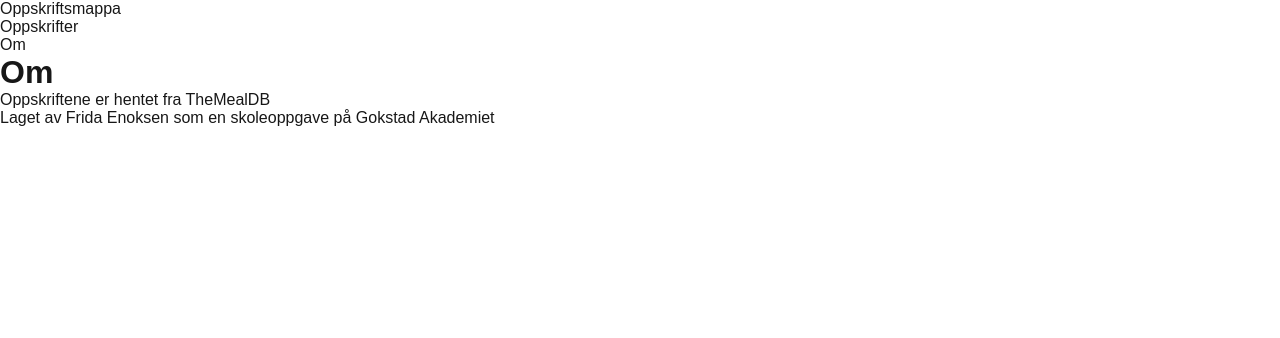
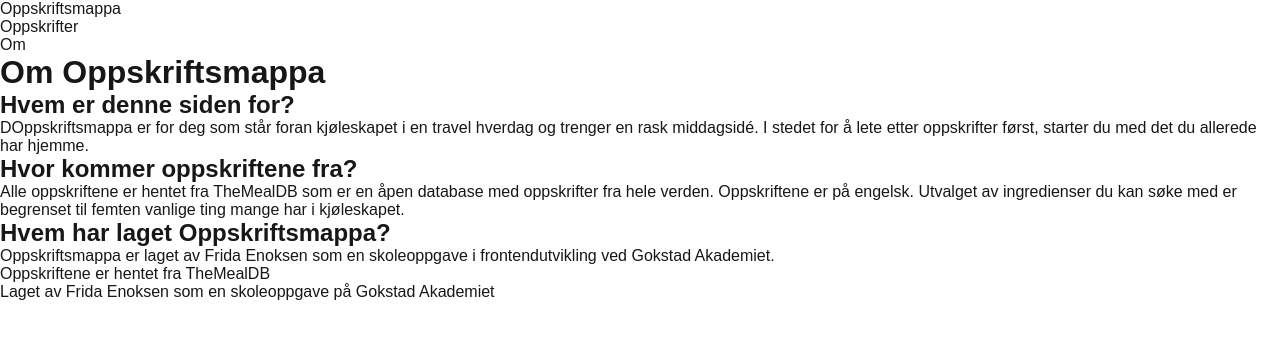
Before and after one commit to fridaenoksen-dev/oppskriftsmappa, a Next.js app: page /about in a window 1280 px wide. Shown: the top 338 px of the page. Built offline with nearby package versions, Linux system fonts and the light colour scheme.

Commit message:
added content on the about page

```diff
--- a/app/about/page.tsx
+++ b/app/about/page.tsx
@@ -1,3 +1,25 @@
 export default function AboutPage() {
-  return <h1>Om</h1>;
+  return (
+    <>
+      <h1>Om Oppskriftsmappa</h1>
+      <h2>Hvem er denne siden for?</h2>
+      <p>
+        DOppskriftsmappa er for deg som står foran kjøleskapet i en travel
+        hverdag og trenger en rask middagsidé. I stedet for å lete etter
+        oppskrifter først, starter du med det du allerede har hjemme.
+      </p>
+      <h2>Hvor kommer oppskriftene fra?</h2>
+      <p>
+        Alle oppskriftene er hentet fra TheMealDB som er en åpen database med
+        oppskrifter fra hele verden. Oppskriftene er på engelsk. Utvalget av
+        ingredienser du kan søke med er begrenset til femten vanlige ting mange
+        har i kjøleskapet.
+      </p>
+      <h2>Hvem har laget Oppskriftsmappa?</h2>
+      <p>
+        Oppskriftsmappa er laget av Frida Enoksen som en skoleoppgave i
+        frontendutvikling ved Gokstad Akademiet.
+      </p>
+    </>
+  );
 }
```
